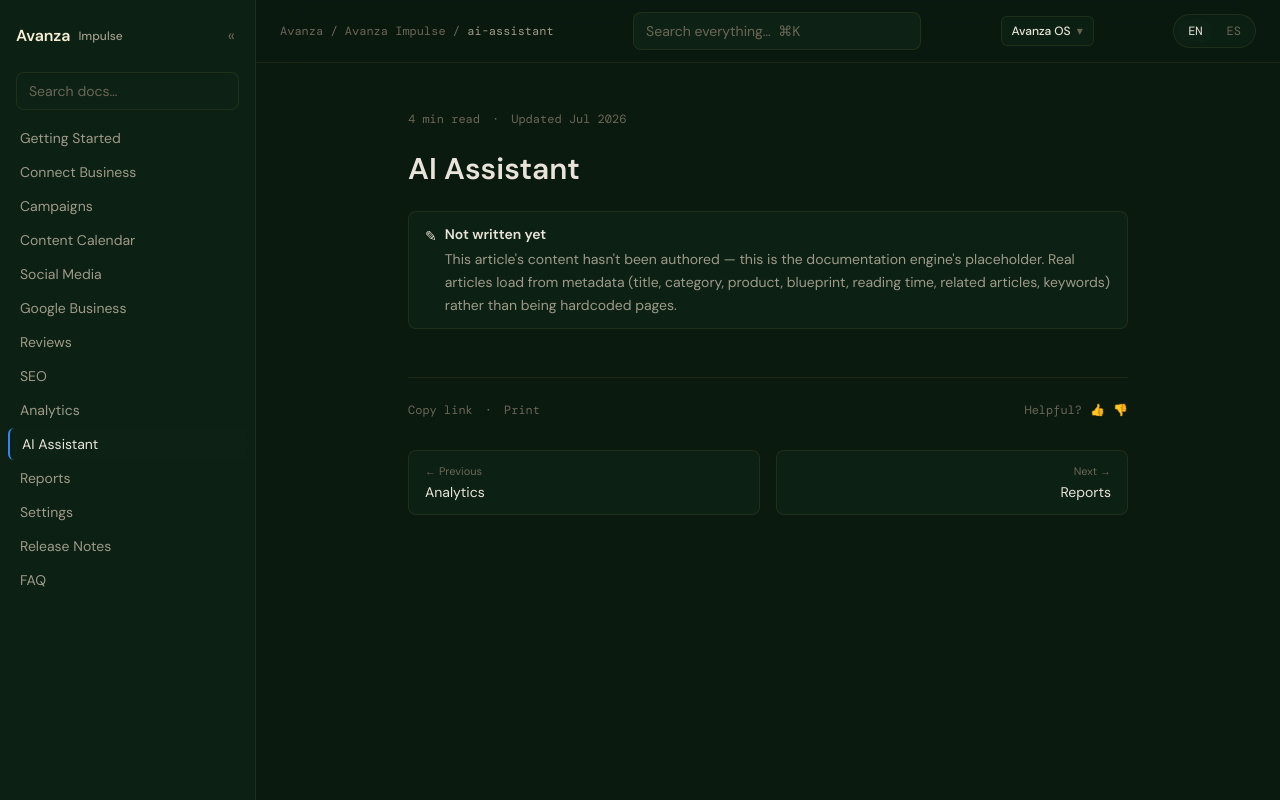
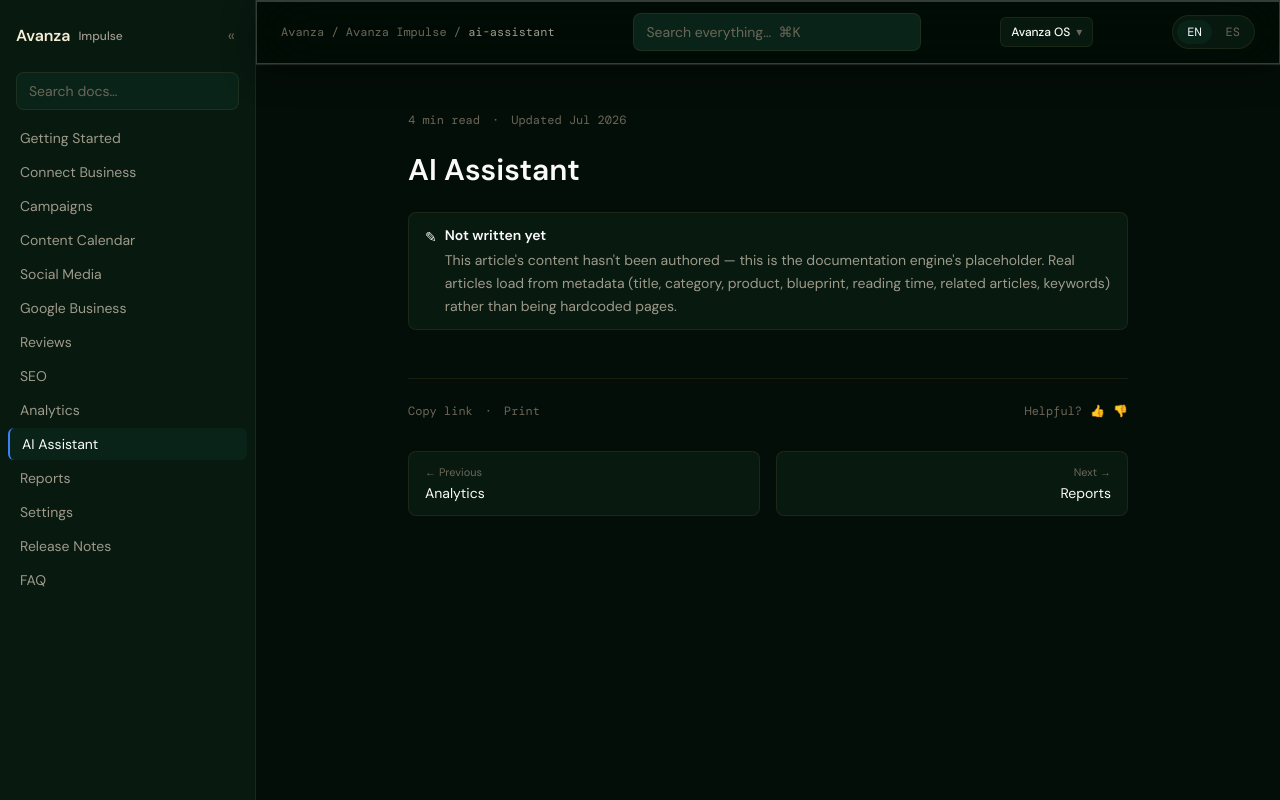
Before and after one commit to avanzatech/avanza-docs, a React (Vite) app: page /docs/en/impulse/ai-assistant in a window 1280 px wide. Built offline with nearby package versions, Linux system fonts and the light colour scheme; the HTML template or start-up script is replaced by a standard one.

Commit message:
align colors and animations to real marketing site tokens

```diff
--- a/src/components/AmbientBackground.tsx
+++ b/src/components/AmbientBackground.tsx
@@ -19,13 +19,13 @@
         transition={{ duration: 32, repeat: Infinity, ease: "easeInOut" }}
         style={{ bottom: "-15%", right: "8%" }}
       />
-      <motion.img
+      {/* Real marketing-site keyframes: butterfly-float for motion,
+          gold-pulse for the glow breathing behind it — not approximated. */}
+      <div className="absolute left-1/2 top-[38%] h-[500px] w-[500px] -translate-x-1/2 -translate-y-1/2 rounded-full bg-gold/[0.1] blur-[140px] animate-gold-pulse" />
+      <img
         src={logo}
         alt=""
-        initial={{ opacity: 0, scale: 1.05 }}
-        animate={{ opacity: 0.05, scale: 1, y: [0, -14, 0] }}
-        transition={{ opacity: { duration: 1.4 }, scale: { duration: 1.4 }, y: { duration: 12, repeat: Infinity, ease: "easeInOut" } }}
-        className="absolute left-1/2 top-[38%] w-[900px] max-w-none -translate-x-1/2 -translate-y-1/2"
+        className="absolute left-1/2 top-[38%] w-[900px] max-w-none -translate-x-1/2 -translate-y-1/2 animate-butterfly-float opacity-[0.06]"
         style={{ filter: "grayscale(1) brightness(1.6)" }}
       />
       <div className="absolute inset-0 bg-[radial-gradient(ellipse_at_center,transparent_0%,rgba(10,26,15,0.55)_100%)]" />
--- a/src/index.css
+++ b/src/index.css
@@ -5,18 +5,17 @@
 
 html, body, #root { height: 100%; }
 body {
-  background: linear-gradient(170deg, #0A1A0F, #0D2214);
+  background: linear-gradient(170deg, #040e08, #0a2318);
   @apply text-text font-body antialiased;
 }
 
 ::selection {
-  background: #C9A84C;
-  color: #0A1A0F;
+  background: #c9a84c;
+  color: #040e08;
 }
 
-/* Avanza glass card — matches App.jsx card treatment exactly */
 .glass-card {
-  background: rgba(14,38,22,0.65);
+  background: rgba(10,30,20,0.65);
   border: 1px solid rgba(201,168,76,0.10);
   backdrop-filter: blur(16px);
 }
@@ -24,8 +23,34 @@
   border-color: rgba(201,168,76,0.22);
 }
 
-/* Avanza primary button — gold gradient, matches App.jsx CTA pattern */
 .btn-gold {
-  background: linear-gradient(135deg, #C9A84C, #8B7332);
-  color: #0A1A0F;
+  background: linear-gradient(135deg, #c9a84c, #8B7332);
+  color: #040e08;
 }
+
+/* Ported verbatim from the marketing site's index.css */
+.glass-effect {
+  background: rgba(255, 255, 255, 0.08);
+  backdrop-filter: blur(25px) saturate(1.5);
+  border: 1px solid rgba(255, 255, 255, 0.15);
+  box-shadow:
+    0 8px 32px rgba(0, 0, 0, 0.3),
+    inset 0 1px 0 rgba(255, 255, 255, 0.2);
+  transition: all 0.3s cubic-bezier(0.4, 0, 0.2, 1);
+}
+.glass-effect:hover {
+  background: rgba(255, 255, 255, 0.12);
+  border-color: rgba(255, 255, 255, 0.25);
+  transform: translateY(-2px);
+}
+
+.glass-navbar {
+  background: rgba(0, 0, 0, 0.15);
+  backdrop-filter: blur(30px) saturate(1.8);
+  border: 1px solid rgba(255, 255, 255, 0.2);
+  box-shadow:
+    0 8px 32px rgba(0, 0, 0, 0.4),
+    0 1px 1px rgba(255, 255, 255, 0.15),
+    inset 0 1px 0 rgba(255, 255, 255, 0.2),
+    inset 0 -1px 0 rgba(0, 0, 0, 0.1);
+}
--- a/src/layouts/DocsLayout.tsx
+++ b/src/layouts/DocsLayout.tsx
@@ -92,7 +92,7 @@
       </aside>
 
       <div className="flex min-h-screen flex-1 flex-col">
-        <header className="sticky top-0 z-10 flex items-center justify-between border-b border-brd bg-bg/80 px-6 py-3 backdrop-blur-xl">
+        <header className="glass-navbar sticky top-0 z-10 flex items-center justify-between px-6 py-3">
           <div className="font-mono text-xs text-text-dim">
             <Link to="/?home=1" className="hover:text-text">Avanza</Link>
             {" / "}
--- a/tailwind.config.js
+++ b/tailwind.config.js
@@ -5,18 +5,19 @@
   theme: {
     extend: {
       colors: {
-        bg: "#0A1A0F",
-        bg2: "#0D2214",
-        card: "rgba(14,38,22,0.65)",
+        // Aligned exactly to the marketing site's index.css custom properties
+        bg: "#040e08",       // --background / --avanza-green-dark
+        bg2: "#0a2318",      // --avanza-green
+        card: "rgba(10,30,20,0.7)", // dark.--card region, glass-tinted
         brd: "rgba(201,168,76,0.10)",
         brdHi: "rgba(201,168,76,0.22)",
-        gold: { DEFAULT: "#C9A84C", light: "#E8D5A0", dark: "#8B7332", up: "#F5EDD4" },
+        gold: { DEFAULT: "#c9a84c", light: "#d4b96b", dark: "#8B7332", up: "#F5EDD4" }, // --avanza-gold / --avanza-gold-light
         green: { DEFAULT: "#22C55E", dark: "#16A34A" },
         red: "#EF4444",
         amber: "#F59E0B",
         blue: "#3B82F6",
         purple: "#A855F7",
-        text: { DEFAULT: "#E8E4D9", muted: "#9E9A8A", dim: "#6B6758" },
+        text: { DEFAULT: "#fafafa", muted: "#9E9A8A", dim: "#6B6758" }, // --foreground
       },
       fontFamily: {
         display: ["'DM Sans'", "sans-serif"],
@@ -28,6 +29,21 @@
           "0%, 15%": { backgroundPosition: "150% 0" },
           "35%, 100%": { backgroundPosition: "-50% 0" },
         },
+        // Ported verbatim from the marketing site's index.css — built
+        // specifically for the butterfly mark.
+        butterflyFloat: {
+          "0%, 100%": { transform: "translateY(0px) rotate(0deg)" },
+          "33%": { transform: "translateY(-12px) rotate(0.8deg)" },
+          "66%": { transform: "translateY(-6px) rotate(-0.5deg)" },
+        },
+        goldPulse: {
+          "0%, 100%": { opacity: "0.6" },
+          "50%": { opacity: "1" },
+        },
+      },
+      animation: {
+        "butterfly-float": "butterflyFloat 6s ease-in-out infinite",
+        "gold-pulse": "goldPulse 3s ease-in-out infinite",
       },
     },
   },
```
Also changed, not shown: 1 other file (tests, documents, lock files or other folders).
